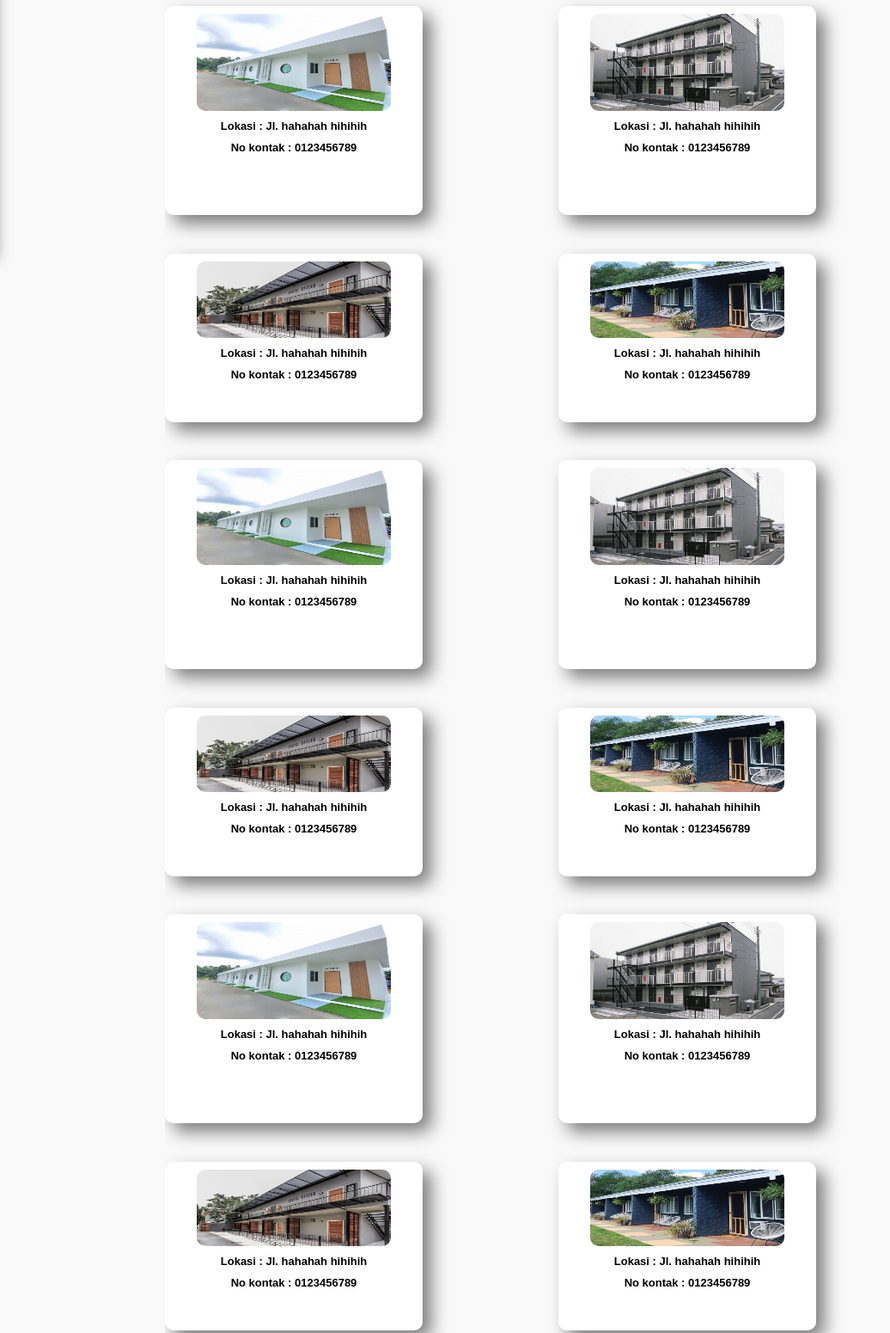
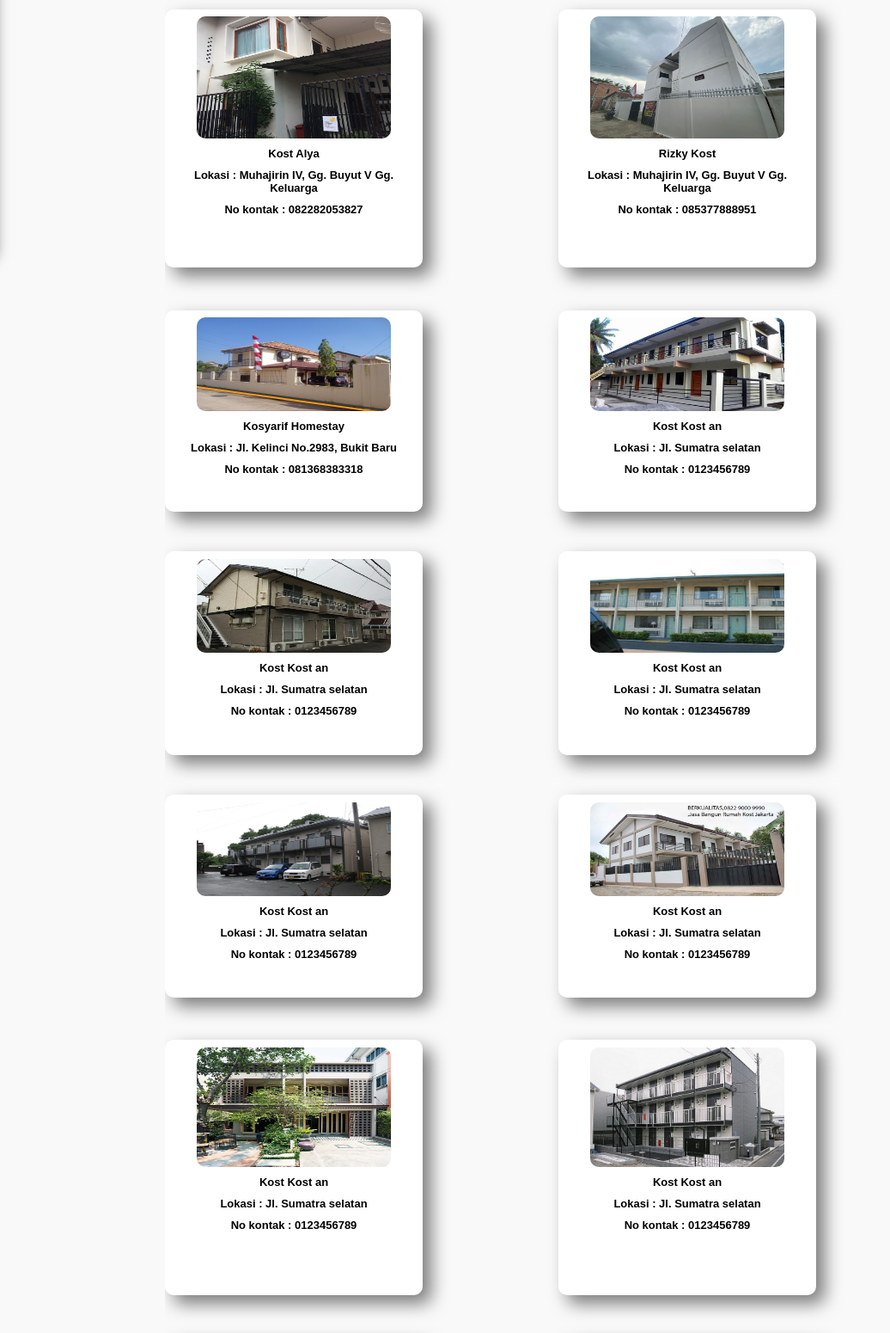
Before and after one commit to Grimarks/Project-KostQu, a plain HTML site: page index.html in a window 1280 px wide. Shown: the part 500-2050 px from the top of the page at 86% size, without its empty margins (0-1036 px from the left). Drawn offline with Linux system fonts and the light colour scheme.

Commit message:
Update index.html

```diff
--- a/index.html
+++ b/index.html
@@ -42,6 +42,10 @@
         <span></span>
     </div>
 
+    <div id="SearchBarHam">
+        <input type="text" id="search-barHam" placeholder="Search...">
+    </div>
+
     <div id="fotoLogo">
         <img src="foto/LOGO.png" alt="logo KostQu" height="60px">
     </div>
@@ -73,93 +77,106 @@
 
 <div id="content">
     <div id="ContainerKost1" class="container">
-            <a href="deskripsiKost.html">
-                <img src="foto/Kost1.jpeg" alt="kost kostan">
+            <a href="KostA.html">
+                <img src="foto/FotoKost/KostA/A1.JPG" alt="kost Alya">
             </a>
-            <p>Lokasi : Jl. hahahah hihihih</p>
-            <p>No kontak : 0123456789</p>
+            <p>Kost Alya</p>
+            <p>Lokasi : Muhajirin IV, Gg. Buyut V Gg. Keluarga</p>
+            <p>No kontak : 082282053827</p>
     </div>
     <div id="ContainerKost2" class="container">
-        <a href="deskripsiKost.html">
-            <img src="foto/Kost2.jpeg" alt="kost kostan">
+        <a href="KostB.html">
+            <img src="foto/FotoKost/KostB/B1.JPG" alt="Rizky Kost">
         </a>
-        <p>Lokasi : Jl. hahahah hihihih</p>
-        <p>No kontak : 0123456789</p>
+        <p>Rizky Kost</p>
+        <p>Lokasi : Muhajirin IV, Gg. Buyut V Gg. Keluarga</p>
+        <p>No kontak : 085377888951</p>
     </div>
     <div id="ContainerKost3" class="container">
-        <a href="deskripsiKost.html">
-            <img src="foto/Kost3.jpeg" alt="kost kostan">
+        <a href="KostC.html">
+            <img src="foto/FotoKost/KostC/C1.jpg" alt="Kosyarif Homestay">
         </a>
-        <p>Lokasi : Jl. hahahah hihihih</p>
-        <p>No kontak : 0123456789</p>
+        <p>Kosyarif Homestay</p>
+        <p>Lokasi : Jl. Kelinci No.2983, Bukit Baru</p>
+        <p>No kontak : 081368383318</p>
     </div>
     <div id="ContainerKost4" class="container">
         <a href="deskripsiKost.html">
-            <img src="foto/Kost4.jpeg" alt="kost kostan">
+            <img src="foto/FotoKost/dummy/dy1.jpeg" alt="kost kostan">
         </a>
-        <p>Lokasi : Jl. hahahah hihihih</p>
+        <p>Kost Kost an</p>
+        <p>Lokasi : Jl. Sumatra selatan</p>
         <p>No kontak : 0123456789</p>
     </div>
     <div id="ContainerKost5" class="container">
         <a href="deskripsiKost.html">
-            <img src="foto/Kost1.jpeg" alt="kost kostan">
+            <img src="foto/FotoKost/dummy/dy2.jpeg" alt="kost kostan">
         </a>
-        <p>Lokasi : Jl. hahahah hihihih</p>
+        <p>Kost Kost an</p>
+        <p>Lokasi : Jl. Sumatra selatan</p>
         <p>No kontak : 0123456789</p>
     </div>
     <div id="ContainerKost6" class="container">
         <a href="deskripsiKost.html">
-            <img src="foto/Kost2.jpeg" alt="kost kostan">
+            <img src="foto/FotoKost/dummy/dy3.jpeg" alt="kost kostan">
         </a>
-        <p>Lokasi : Jl. hahahah hihihih</p>
+        <p>Kost Kost an</p>
+        <p>Lokasi : Jl. Sumatra selatan</p>
         <p>No kontak : 0123456789</p>
     </div>
     <div id="ContainerKost7" class="container">
         <a href="deskripsiKost.html">
-            <img src="foto/Kost3.jpeg" alt="kost kostan">
+            <img src="foto/FotoKost/dummy/dy4.jpeg" alt="kost kostan">
         </a>
-        <p>Lokasi : Jl. hahahah hihihih</p>
+        <p>Kost Kost an</p>
+        <p>Lokasi : Jl. Sumatra selatan</p>
         <p>No kontak : 0123456789</p>
     </div>
     <div id="ContainerKost8" class="container">
         <a href="deskripsiKost.html">
-            <img src="foto/Kost4.jpeg" alt="kost kostan">
+            <img src="foto/FotoKost/dummy/dy5.jpeg" alt="kost kostan">
         </a>
-        <p>Lokasi : Jl. hahahah hihihih</p>
+        <p>Kost Kost an</p>
+        <p>Lokasi : Jl. Sumatra selatan</p>
         <p>No kontak : 0123456789</p>
     </div>
     <div id="ContainerKost9" class="container">
         <a href="deskripsiKost.html">
-            <img src="foto/Kost1.jpeg" alt="kost kostan">
+            <img src="foto/FotoKost/dummy/dy6.jpeg" alt="kost kostan">
         </a>
-        <p>Lokasi : Jl. hahahah hihihih</p>
+        <p>Kost Kost an</p>
+        <p>Lokasi : Jl. Sumatra selatan</p>
         <p>No kontak : 0123456789</p>
     </div>
     <div id="ContainerKost10" class="container">
         <a href="deskripsiKost.html">
             <img src="foto/Kost2.jpeg" alt="kost kostan">
         </a>
-        <p>Lokasi : Jl. hahahah hihihih</p>
+        <p>Kost Kost an</p>
+        <p>Lokasi : Jl. Sumatra selatan</p>
         <p>No kontak : 0123456789</p>
     </div>
     <div id="ContainerKost11" class="container">
         <a href="deskripsiKost.html">
             <img src="foto/Kost3.jpeg" alt="kost kostan">
         </a>
-        <p>Lokasi : Jl. hahahah hihihih</p>
+        <p>Kost Kost an</p>
+        <p>Lokasi : Jl. Sumatra selatan</p>
         <p>No kontak : 0123456789</p>
     </div>
     <div id="ContainerKost12" class="container">
         <a href="deskripsiKost.html">
             <img src="foto/Kost4.jpeg" alt="kost kostan">
         </a>
-        <p>Lokasi : Jl. hahahah hihihih</p>
+        <p>Kost Kost an</p>
+        <p>Lokasi : Jl. Sumatra selatan</p>
         <p>No kontak : 0123456789</p>
     </div>
     <div id="ContainerKost13" class="container">
         <a href="deskripsiKost.html">
             <img src="foto/Kost1.jpeg" alt="kost kostan">
         </a>
+        <p>Kosyarif Homestay</p>
         <p>Lokasi : Jl. hahahah hihihih</p>
         <p>No kontak : 0123456789</p>
     </div>
@@ -167,6 +184,7 @@
         <a href="deskripsiKost.html">
             <img src="foto/Kost2.jpeg" alt="kost kostan">
         </a>
+        <p>Kosyarif Homestay</p>
         <p>Lokasi : Jl. hahahah hihihih</p>
         <p>No kontak : 0123456789</p>
     </div>
@@ -174,6 +192,7 @@
         <a href="deskripsiKost.html">
             <img src="foto/Kost3.jpeg" alt="kost kostan">
         </a>
+        <p>Kosyarif Homestay</p>
         <p>Lokasi : Jl. hahahah hihihih</p>
         <p>No kontak : 0123456789</p>
     </div>
@@ -181,6 +200,7 @@
         <a href="deskripsiKost.html">
             <img src="foto/Kost4.jpeg" alt="kost kostan">
         </a>
+        <p>Kosyarif Homestay</p>
         <p>Lokasi : Jl. hahahah hihihih</p>
         <p>No kontak : 0123456789</p>
     </div>
```
